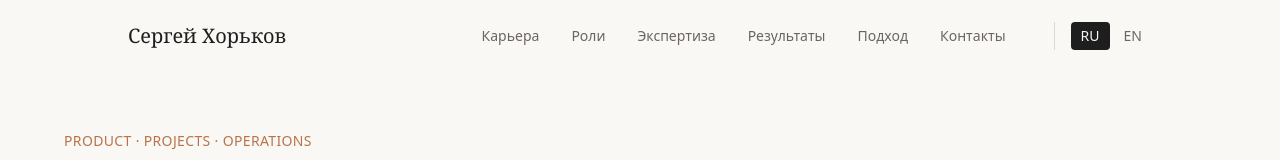
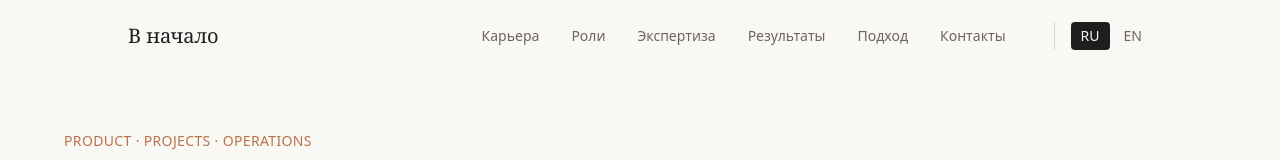
Before and after one commit to khorkovsergey/khorkovsergey-site, a Next.js app: page / in a window 1280 px wide. Shown: the top 160 px of the page. Built offline with nearby package versions, Linux system fonts and the light colour scheme.

Commit message:
update website

```diff
--- a/components/Header.tsx
+++ b/components/Header.tsx
@@ -44,8 +44,7 @@ export function Header() {
             onClick={() => window.scrollTo({ top: 0, behavior: 'smooth' })}
             className="font-display text-lg md:text-xl text-charcoal hover:text-copper transition-colors"
           >
-            {t.hero.greeting.split(' ')[0]}{' '}
-            <span className="hidden sm:inline">{t.hero.greeting.split(' ')[1]}</span>
+            {t.nav.home}
           </button>
 
           {/* Desktop Nav */}
--- a/lib/en.ts
+++ b/lib/en.ts
@@ -15,6 +15,7 @@ export const en = {
     approach: 'Approach',
     interests: 'Interests',
     contact: 'Contact',
+    home: 'Home',
   },
 
   hero: {
--- a/lib/ru.ts
+++ b/lib/ru.ts
@@ -15,6 +15,7 @@ export const ru = {
     approach: 'Подход',
     interests: 'Интересы',
     contact: 'Контакты',
+    home: 'В начало',
   },
 
   hero: {
```
